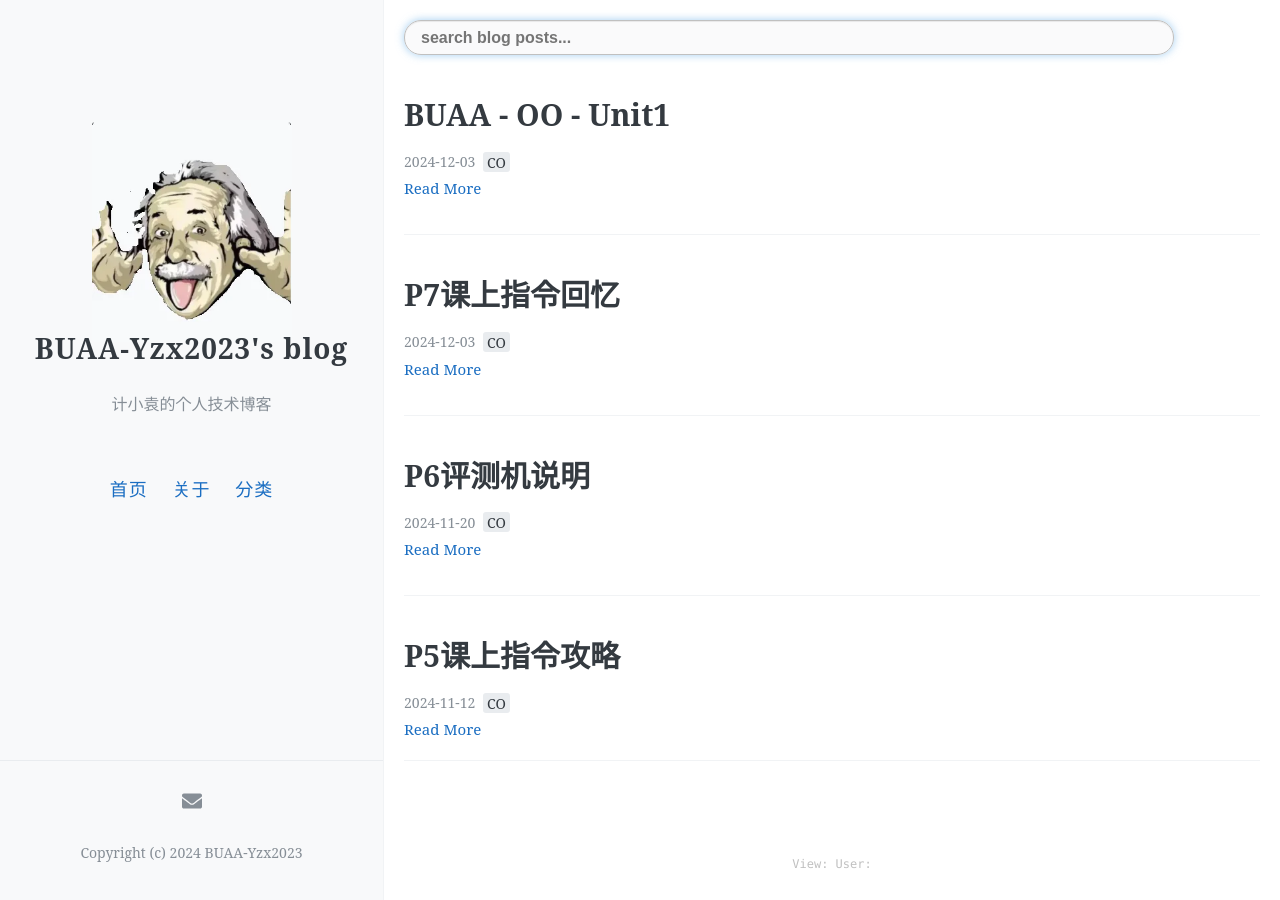
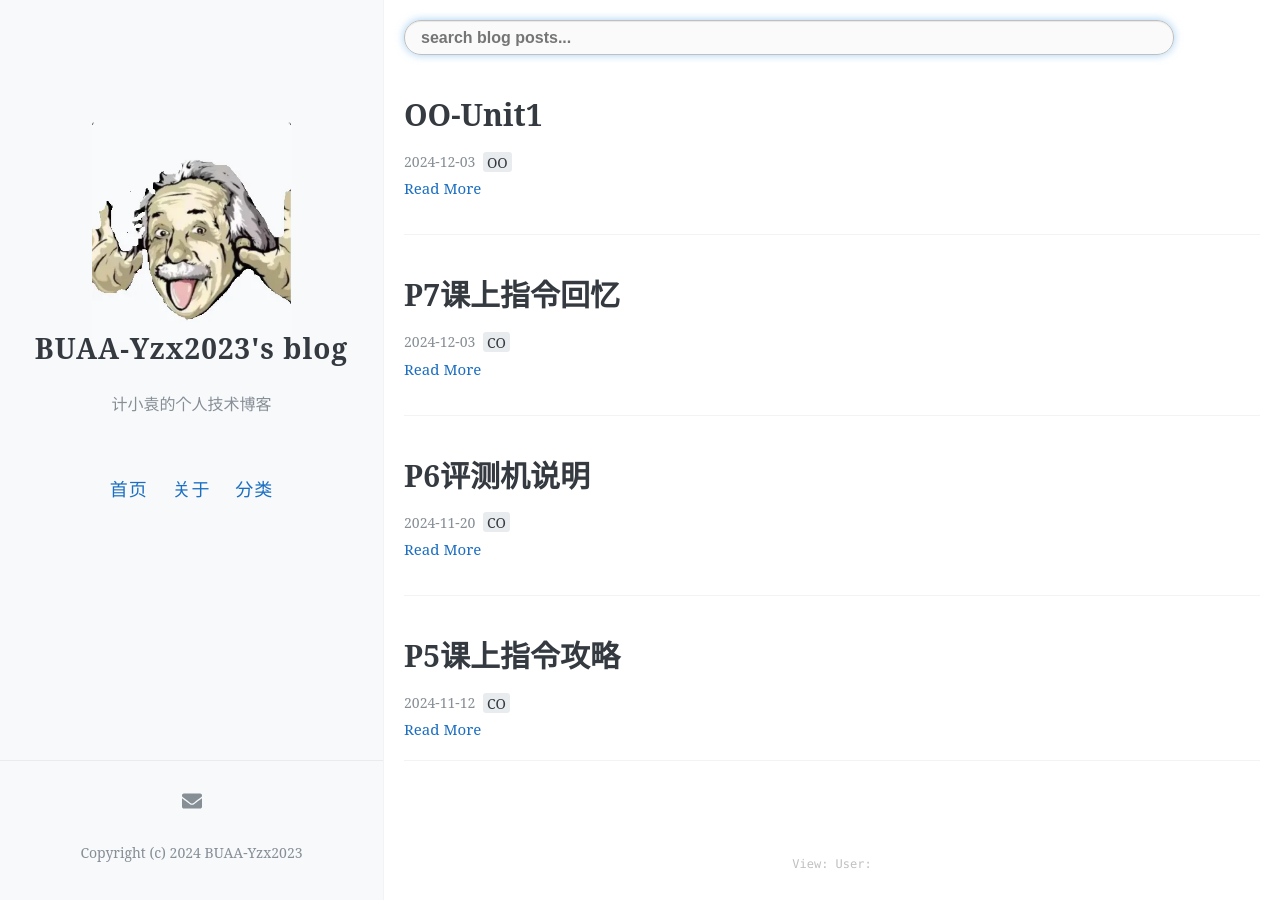
Before and after one commit to pianfan/pianfan.github.io, a Jekyll site: the page built from index.html, in a window 1280 px wide. Built offline with Jekyll 4.4.1, drawn with Linux system fonts in a browser that asks for light colours; the list of posts is cut into pages by our own code; comment, search, counter and statistics services are not loaded.

Commit message:
Update 2025-3-19-unit1.md

```diff
--- a/_posts/2025-3-19-unit1.md
+++ b/_posts/2025-3-19-unit1.md
@@ -1,17 +1,13 @@
 ---
 layout: post
-title: "BUAA - OO - Unit1"
+title: "OO-Unit1"
 date:   2024-12-03
-tags: [CO]
+tags: [OO]
 comments: true
 author: BUAA-Yzx2023
 ---
 
 <!-- more -->
-## BUAA - OO - Unit1
-
-[TOC]
-
 ### 一、架构设计
 
 #### 1.1 第一次迭代
```
